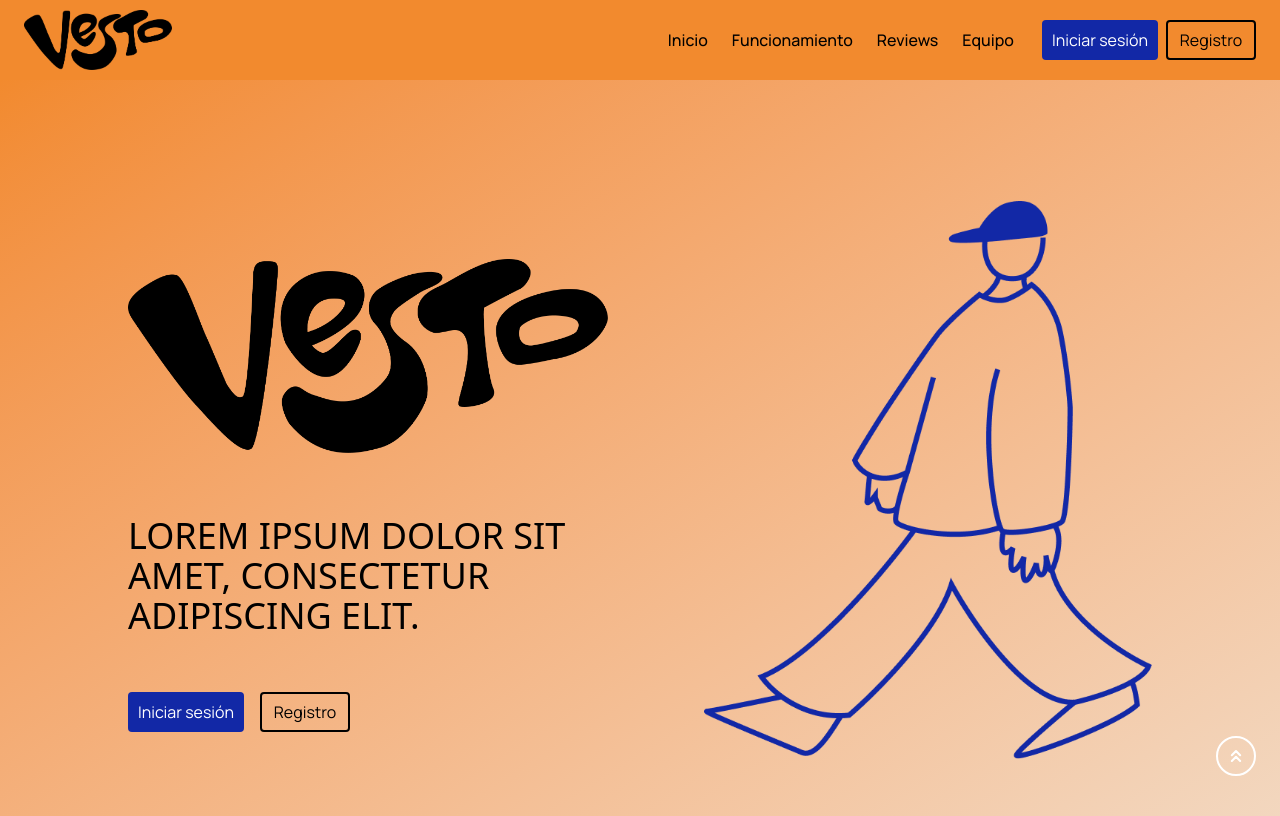
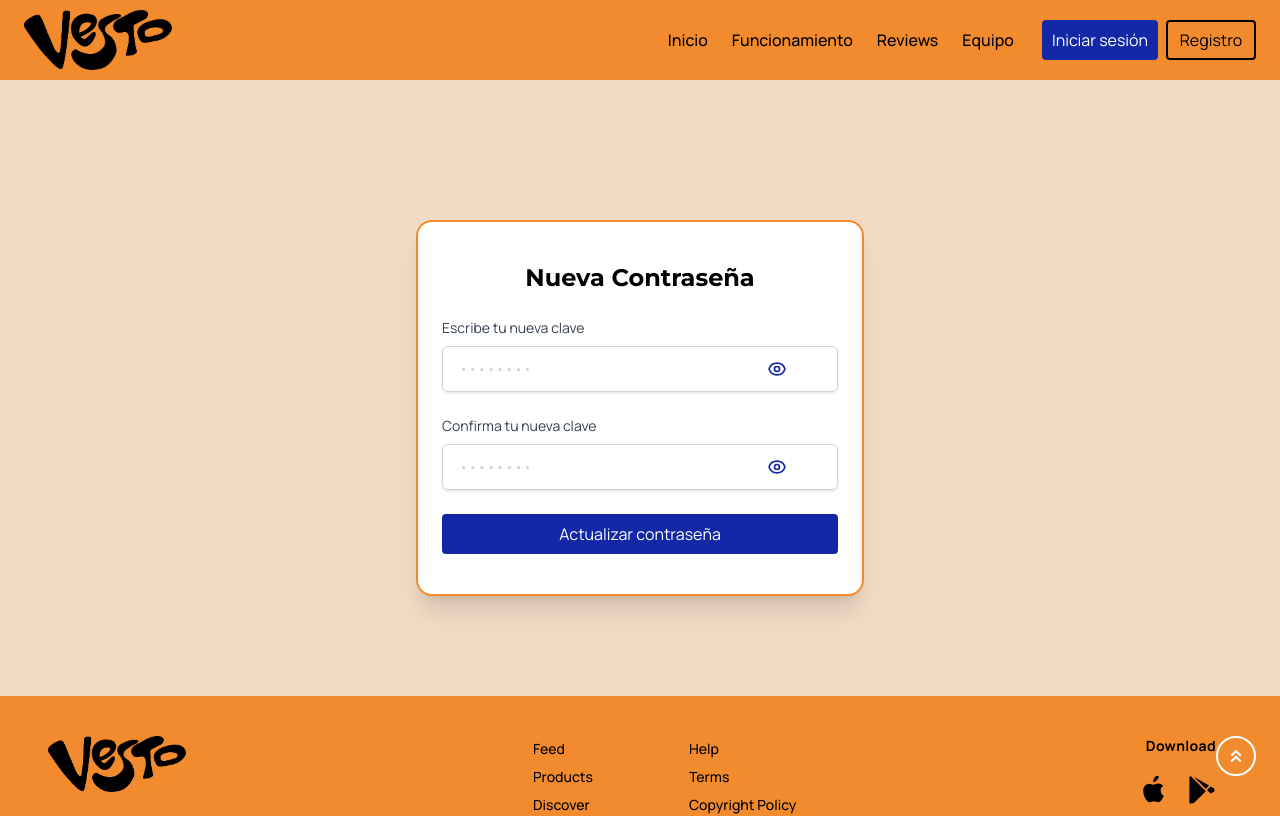
Before and after one commit to LaNoviaDePepe/Vesto, a React (Vite) app: page /reset-password in a window 1280 px wide. Before the commit this address led to /. Shown: the top 816 px of the page. Built offline with nearby package versions, Linux system fonts and the light colour scheme.

Commit message:
✅recuperar contraseña via email

```diff
--- a/src/App.tsx
+++ b/src/App.tsx
@@ -14,23 +14,22 @@ import ClothingPage from "./pages/ClothingPage";
 import OutfitsPage from "./pages/OutfitsPage";
 import OutfitCreatorPage from "./pages/OutfitCreatorPage";
 import ProfilePage from "./pages/ProfilePage";
+import ResetPasswordPage from "./pages/ResetPasswordPage"; // <--- Importa la nueva página
 import PublicRoute from "./router/PublicRoute";
 import ProtectedRoute from "./router/ProtectedRoute";
 import GlobalLayout from "./layouts/GlobalLayout";
+import { Toaster } from "react-hot-toast";
+
 
 const router = createBrowserRouter([
   {
     element: <GlobalLayout />,
     children: [
       {
-        // Ruta compartida: LandingPage
         element: <LandingLayout />,
-        children: [
-          { path: "/", element: <LandingPage /> }
-        ],
+        children: [{ path: "/", element: <LandingPage /> }],
       },
       {
-        // Rutas accesible para usuarios no logueados
         element: <PublicRoute />,
         children: [
           {
@@ -38,12 +37,12 @@ const router = createBrowserRouter([
             children: [
               { path: "/login", element: <LoginPage /> },
               { path: "/signUp", element: <SignUpPage /> },
-            ]
-          }
-        ]
+              { path: "/reset-password", element: <ResetPasswordPage /> },
+            ],
+          },
+        ],
       },
       {
-        // Rutas accesibles para usuarios logueados
         element: <ProtectedRoute />,
         children: [
           {
@@ -52,22 +51,34 @@ const router = createBrowserRouter([
               { path: "/closet", element: <ClosetPage /> },
               { path: "/clothing", element: <ClothingPage /> },
               { path: "/outfits", element: <OutfitsPage /> },
-              { path: "/outfitCreator", element: <OutfitCreatorPage userId="4e9535ea-72b9-4dd2-8d96-e185da7c0d33" /> },
+              { path: "/outfitCreator", element: <OutfitCreatorPage /> },
               { path: "/profile", element: <ProfilePage /> },
-            ]
+            ],
           },
-        ]
+        ],
       },
-
-      // RUTA POR DEFECTO para redirigir a la raíz en caso de introducir una ruta incorrecta
       {
         path: "*",
         element: <Navigate to="/" replace />,
       },
-    ]
-  }
+    ],
+  },
 ]);
 
 export default function App() {
-  return <RouterProvider router={router} />;
+  return (
+    <>
+      {/* El Toaster debe estar fuera del RouterProvider para que sea global */}
+      <Toaster
+        position="top-right"
+        reverseOrder={false}
+        toastOptions={{
+          // Opcional: Estilos que combinan con Vesto
+          className: 'font-body border-2 border-auxiliary-700 rounded-2xl',
+          duration: 4000,
+        }}
+      />
+      <RouterProvider router={router} />
+    </>
+  );
 }
--- a/src/components/forms/LoginForm.tsx
+++ b/src/components/forms/LoginForm.tsx
@@ -3,6 +3,9 @@ import { validateVestoField } from "../../utils/regex";
 import Button from "../common/Button";
 import Input from "../common/Input";
 import { useAuth } from "../../hooks/useAuth";
+import { SupabaseUserRepository } from "../../database/supabase/SupabaseUserRepository";
+import { toast } from "react-hot-toast";
+import { isEmailTaken } from "../../database/supabase/RPCs/isEmailTaken";
 
 interface LoginFormProps {
     email: string;
@@ -17,8 +20,8 @@ interface ErrorsProps {
 }
 
 export default function LoginForm() {
-    // Extraemos las funciones y estados del hook
     const { login, loading, error: authError } = useAuth();
+    const userRepository = new SupabaseUserRepository();
 
     const [formData, setFormData] = useState<LoginFormProps>({
         email: "",
@@ -49,26 +52,53 @@ export default function LoginForm() {
         }
     };
 
-    const handleSubmit = async (e: React.SubmitEvent) => {
+    const handleForgotPassword = async () => {
+        const emailError = validateVestoField("email", formData.email);
+
+        if (!formData.email || emailError) {
+            toast.error("Introduce un email válido para recuperar tu cuenta");
+            setErrors(prev => ({ ...prev, email: emailError || "Email requerido" }));
+            return;
+        }
+
+        // CORRECCIÓN: Usamos formData.email en lugar de e.target.value
+        const taken = await isEmailTaken(formData.email);
+
+        if (!taken) {
+            toast.error("El correo electrónico no está registrado");
+            setErrors(prev => ({ ...prev, email: "Correo no registrado" }));
+            return;
+        }
+
+        const { error } = await userRepository.resetPasswordForEmail(formData.email);
+
+        if (error) {
+            toast.error("Error al enviar el enlace de recuperación");
+        } else {
+            toast.success(
+                `¡Enlace enviado! Revisa tu correo (${formData.email})`,
+                {
+                    duration: 6000,
+                    icon: '📧',
+                }
+            );
+        }
+    };
+
+    const handleSubmit = async (e: React.FormEvent) => {
         e.preventDefault();
 
         const newErrors = {
             email: validateVestoField("email", formData.email),
             password: validateVestoField("password", formData.password),
-            rememberMe: "" // Generalmente el checkbox no bloquea el login
+            rememberMe: ""
         };
         setErrors(newErrors);
 
         const hasErrors = Object.values(newErrors).some(Boolean);
 
         if (!hasErrors) {
-            // Llamamos a la función login del Hook
-            const success = await login(formData.email, formData.password);
-
-            if (success) {
-                alert("¡Sesión iniciada con éxito!");
-                // Aquí podrías usar un navigate('/dashboard') si usas react-router
-            }
+            await login(formData.email, formData.password);
         }
     };
 
@@ -76,7 +106,6 @@ export default function LoginForm() {
         <div className="py-5 px-7.5 max-w-md mx-auto bg-white border-2 border-auxiliary-700 rounded-2xl shadow-xl">
             <h3 className="text-center mb-8">Login</h3>
 
-            {/* Mostrar error general de Supabase si existe */}
             {authError && (
                 <div className="bg-red-100 text-red-600 p-2 mb-4 rounded text-center text-sm">
                     {authError}
@@ -92,8 +121,10 @@ export default function LoginForm() {
                     onChange={handleChange}
                     onBlur={handleBlur}
                     error={errors.email}
+                    placeholder="ejemplo@correo.com"
                 />
 
+                <div className="flex flex-col">
                     <Input
                         label="Contraseña"
                         name="password"
@@ -102,7 +133,19 @@ export default function LoginForm() {
                         onChange={handleChange}
                         onBlur={handleBlur}
                         error={errors.password}
+                        placeholder="••••••••"
                     />
+
+                    <div className="flex justify-end mt-1">
+                        <button
+                            type="button"
+                            onClick={handleForgotPassword}
+                            className="text-[11px] text-primary-600 hover:text-primary-800 underline transition-colors font-medium"
+                        >
+                            ¿Has olvidado tu contraseña?
+                        </button>
+                    </div>
+                </div>
 
                 <Input
                     label="Recuérdame"
@@ -113,8 +156,11 @@ export default function LoginForm() {
                     error={errors.rememberMe}
                 />
 
-                {/* Deshabilitar botón mientras carga */}
-                <Button type="submit" disabled={loading} className="btn btn-primary w-full">
+                <Button
+                    type="submit"
+                    disabled={loading}
+                    className="btn btn-primary w-full mt-4"
+                >
                     {loading ? "Cargando..." : "Acceder"}
                 </Button>
             </form>
--- a/src/database/repositories/UserRepository.ts
+++ b/src/database/repositories/UserRepository.ts
@@ -56,4 +56,9 @@ export interface UserRepository {
      * @returns Una promesa con la URL pública de la imagen subida o un error de almacenamiento.
      */
     updateAvatar(userId: string, file: File): Promise<{ data?: string; error?: any }>;
+
+    /**
+     * Envía un correo de recuperación al usuario.
+     */
+    resetPasswordForEmail(email: string): Promise<{ error?: any }>;
 }
--- a/src/database/supabase/SupabaseUserRepository.ts
+++ b/src/database/supabase/SupabaseUserRepository.ts
@@ -183,4 +183,15 @@ export class SupabaseUserRepository implements UserRepository {
             return { error };
         }
     }
+    async resetPasswordForEmail(email: string): Promise<{ error?: any }> {
+        try {
+            const { error } = await supabase.auth.resetPasswordForEmail(email, {
+                // Esta es la página donde el usuario escribirá su nueva contraseña
+                redirectTo: "http://localhost:5173/reset-password",
+            });
+            return { error };
+        } catch (error) {
+            return { error };
+        }
+    }
 }
--- /dev/null
+++ b/src/pages/ResetPasswordPage.tsx
@@ -0,0 +1,69 @@
+import { useState } from "react";
+import { supabase } from "../database/supabase/Client";
+import { useNavigate } from "react-router-dom";
+import { toast } from "react-hot-toast";
+import Input from "../components/common/Input";
+import Button from "../components/common/Button";
+
+export default function ResetPasswordPage() {
+    const [password, setPassword] = useState("");
+    const [confirmPassword, setConfirmPassword] = useState("");
+    const [loading, setLoading] = useState(false);
+    const navigate = useNavigate();
+
+    const handleUpdate = async (e: React.FormEvent) => {
+        e.preventDefault();
+
+        if (password !== confirmPassword) {
+            toast.error("Las contraseñas no coinciden");
+            return;
+        }
+
+        setLoading(true);
+
+        // Supabase detecta el token de recuperación en la URL automáticamente
+        const { error } = await supabase.auth.updateUser({ password });
+
+        if (error) {
+            toast.error("Error al actualizar: " + error.message);
+            setLoading(false);
+        } else {
+            toast.success("¡Contraseña actualizada con éxito!");
+            // Redirección al login
+            navigate("/login");
+        }
+    };
+
+    return (
+        <div className="py-10 px-6 max-w-md mx-auto bg-white border-2 border-auxiliary-700 rounded-2xl shadow-xl mt-10">
+            <h2 className="text-2xl font-bold mb-6 text-center text-black">Nueva Contraseña</h2>
+
+            <form onSubmit={handleUpdate} className="space-y-6">
+                <Input
+                    label="Escribe tu nueva clave"
+                    type="password"
+                    placeholder="••••••••"
+                    value={password}
+                    onChange={(e) => setPassword(e.target.value)}
+                />
+
+                <Input
+                    label="Confirma tu nueva clave"
+                    type="password"
+                    placeholder="••••••••"
+                    value={confirmPassword}
+                    onChange={(e) => setConfirmPassword(e.target.value)}
+                />
+
+                <Button
+                    type="submit"
+                    variant="primary"
+                    className="w-full"
+                    disabled={loading || !password || !confirmPassword}
+                >
+                    {loading ? "Cambiando..." : "Actualizar contraseña"}
+                </Button>
+            </form>
+        </div>
+    );
+}
```
Also changed, not shown: 1 other file (tests, documents, lock files or other folders). Lines whose indentation alone changed are shown as unchanged.
